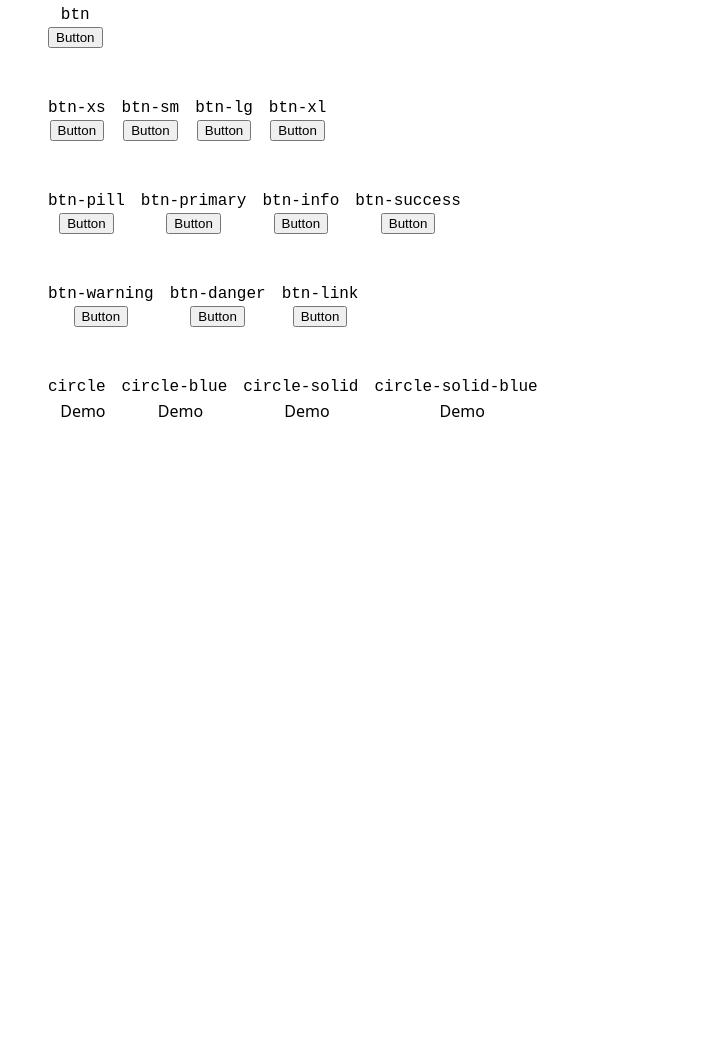
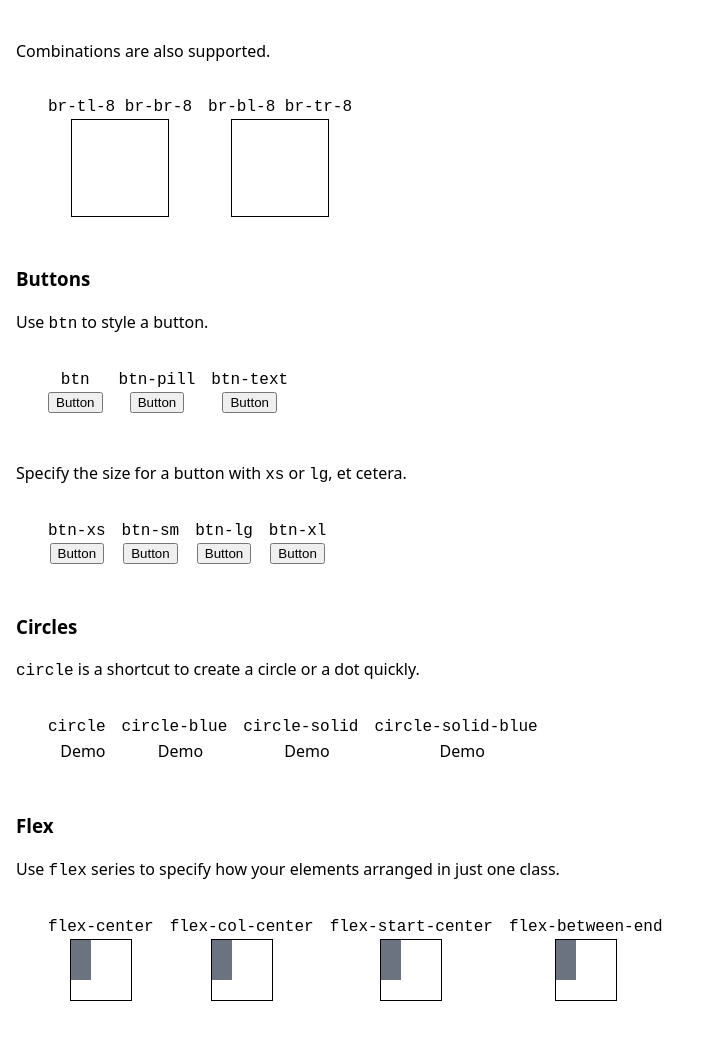
Before and after one commit to MaikoTan/unocss-preset-marumaru, a website built with Vite: page index.html in a window 1280 px wide. Shown: the part 936-1976 px from the top of the page, without its empty margins (0-709 px from the left). Before the commit the page ends 1415 px from the top, so only its background shows below. Built offline with nearby package versions, Linux system fonts and the light colour scheme.

Commit message:
chore: update examples

```diff
--- a/index.html
+++ b/index.html
@@ -16,6 +16,9 @@
     <main class="mx-auto text-base">
       <a href="https://github.com/maikotan/unocss-preset-marumaru" target="_blank" rel="noopener noreferrer">GitHub</a>
       <div id="readme"></div>
+
+      <h2>Borders</h2>
+      <p>Use <code>br-&lt;number&gt;</code> to specify the <code>border-radius</code>.</p>
 
       <div class="border-4 border-gray-200 rounded-lg px-8 py-4 flex gap-4">
         <div class="flex flex-col items-center">
@@ -39,6 +42,12 @@
         </div>
       </div>
 
+      <p>
+        Use <code>t</code> / <code>top</code>, <code>r</code> / <code>right</code>, <code>b</code> /
+        <code>bottom</code> or <code>l</code> / <code>left</code>, to specify the side for setting
+        <code>border-radius</code>.
+      </p>
+
       <div class="border-4 border-gray-200 rounded-lg px-8 py-4 flex gap-4">
         <div class="flex flex-col items-center">
           <code class="!ws-normal before:-ml-1ch">br-t-8</code>
@@ -60,6 +69,10 @@
           <div class="mb-4 h-24 w-24 b-1 b-black b-solid br-r-8"></div>
         </div>
       </div>
+
+      <p>
+        You can also specify the corner like <code>tl</code> or <code>br</code>, et cetera.
+      </p>
 
       <div class="border-4 border-gray-200 rounded-lg px-8 py-4 flex gap-4">
         <div class="flex flex-col items-center">
@@ -83,6 +96,8 @@
         </div>
       </div>
 
+      <p>Combinations are also supported.</p>
+
       <div class="border-4 border-gray-200 rounded-lg px-8 py-4 flex gap-4">
         <div class="flex flex-col items-center">
           <code class="!ws-normal before:-ml-1ch">br-tl-8 br-br-8</code>
@@ -95,15 +110,30 @@
         </div>
       </div>
 
+      <h3>Buttons</h3>
+
+      <p>Use <code>btn</code> to style a button.</p>
+
       <div class="border-4 border-gray-200 rounded-lg px-8 py-4 flex gap-4">
         <div class="flex flex-col items-center">
           <code class="!ws-normal before:-ml-1ch">btn</code>
           <button class="mb-4 btn btn-info">Button</button>
         </div>
+
+        <div class="flex flex-col items-center">
+          <code class="!ws-normal before:-ml-1ch">btn-pill</code>
+          <button class="mb-4 btn-pill btn-info">Button</button>
+        </div>
+
+        <div class="flex flex-col items-center">
+          <code class="!ws-normal before:-ml-1ch">btn-text</code>
+          <button class="mb-4 btn btn-text">Button</button>
+        </div>
       </div>
 
+      <p>Specify the size for a button with <code>xs</code> or <code>lg</code>, et cetera.</p>
+
       <div class="border-4 border-gray-200 rounded-lg px-8 py-4 flex gap-4">
-
         <div class="flex flex-col items-center">
           <code class="!ws-normal before:-ml-1ch">btn-xs</code>
           <button class="mb-4 btn-xs btn-info">Button</button>
@@ -125,44 +155,9 @@
         </div>
       </div>
 
-      <div class="border-4 border-gray-200 rounded-lg px-8 py-4 flex gap-4">
-        <div class="flex flex-col items-center">
-          <code class="!ws-normal before:-ml-1ch">btn-pill</code>
-          <button class="mb-4 btn-pill btn-info">Button</button>
-        </div>
+      <h3>Circles</h3>
 
-        <div class="flex flex-col items-center">
-          <code class="!ws-normal before:-ml-1ch">btn-primary</code>
-          <button class="mb-4 btn btn-primary">Button</button>
-        </div>
-
-        <div class="flex flex-col items-center">
-          <code class="!ws-normal before:-ml-1ch">btn-info</code>
-          <button class="mb-4 btn btn-info">Button</button>
-        </div>
-
-        <div class="flex flex-col items-center">
-          <code class="!ws-normal before:-ml-1ch">btn-success</code>
-          <button class="mb-4 btn btn-success">Button</button>
-        </div>
-      </div>
-
-      <div class="border-4 border-gray-200 rounded-lg px-8 py-4 flex gap-4">
-        <div class="flex flex-col items-center">
-          <code class="!ws-normal before:-ml-1ch">btn-warning</code>
-          <button class="mb-4 btn btn-warning">Button</button>
-        </div>
-
-        <div class="flex flex-col items-center">
-          <code class="!ws-normal before:-ml-1ch">btn-danger</code>
-          <button class="mb-4 btn btn-danger">Button</button>
-        </div>
-
-        <div class="flex flex-col items-center">
-          <code class="!ws-normal before:-ml-1ch">btn-link</code>
-          <button class="mb-4 btn btn-link">Button</button>
-        </div>
-      </div>
+      <p><code>circle</code> is a shortcut to create a circle or a dot quickly.</p>
 
       <div class="border-4 border-gray-200 rounded-lg px-8 py-4 flex gap-4">
         <div class="flex flex-col items-center">
@@ -197,6 +192,44 @@
           </div>
         </div>
       </div>
+
+      <h3>Flex</h3>
+
+      <p>Use <code>flex</code> series to specify how your elements arranged in just one class.</p>
+
+      <div class="border-4 border-gray-200 rounded-lg px-8 py-4 flex gap-4">
+        <div class="flex flex-col items-center">
+          <code class="!ws-normal before:-ml-1ch">flex-center</code>
+          <div class="w-15 h-15 mb-4 b b-solid flex-center gap-2">
+            <div class="w-5 h-5 bg-gray-500"></div>
+            <div class="w-5 h-5 bg-gray-500"></div>
+          </div>
+        </div>
+
+        <div class="flex flex-col items-center">
+          <code class="!ws-normal before:-ml-1ch">flex-col-center</code>
+          <div class="w-15 h-15 mb-4 b b-solid flex-col-center gap-2">
+            <div class="w-5 h-5 bg-gray-500"></div>
+            <div class="w-5 h-5 bg-gray-500"></div>
+          </div>
+        </div>
+
+        <div class="flex flex-col items-center">
+          <code class="!ws-normal before:-ml-1ch">flex-start-center</code>
+          <div class="w-15 h-15 mb-4 b b-solid flex-start-center gap-2">
+            <div class="w-5 h-5 bg-gray-500"></div>
+            <div class="w-5 h-5 bg-gray-500"></div>
+          </div>
+        </div>
+
+        <div class="flex flex-col items-center">
+          <code class="!ws-normal before:-ml-1ch">flex-between-end</code>
+          <div class="w-15 h-15 mb-4 b b-solid flex-between-end">
+            <div class="w-5 h-5 bg-gray-500"></div>
+            <div class="w-5 h-5 bg-gray-500"></div>
+          </div>
+        </div>
+      </div>
     </main>
 
     <script src="https://unpkg.com/shiki"></script>
@@ -209,7 +242,7 @@
         langPrefix: '',
       })
 
-      const preBlocks = document.querySelectorAll('pre')
+      const preBlocks = document.querySelectorAll('pre') || []
 
       shiki
         .getHighlighter({
```
